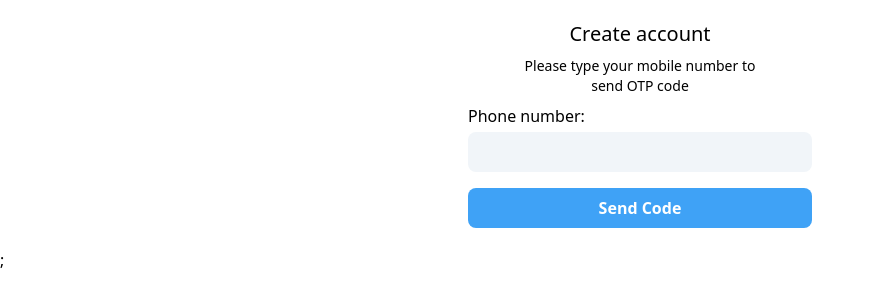
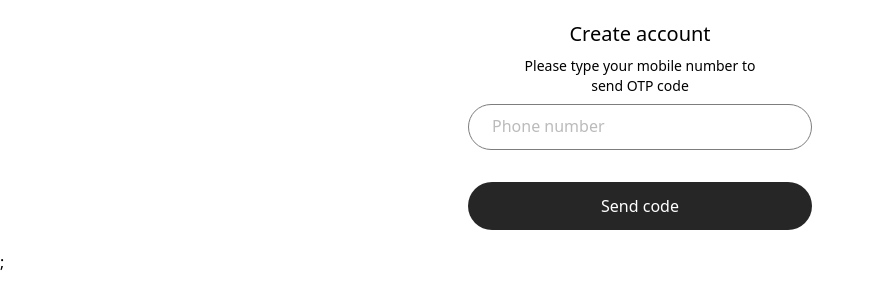
Before and after one commit to FathiMohammadDev/freelancering-app, a React (Vite) app: page / in a window 1280 px wide. Shown: the top 308 px of the page, without its empty margins (0-875 px from the left). Built offline with nearby package versions, Linux system fonts and the light colour scheme.

Commit message:
change form button psudo class style

```diff
--- a/package.json
+++ b/package.json
@@ -15,6 +15,7 @@
     "react": "^18.3.1",
     "react-dom": "^18.3.1",
     "react-hot-toast": "^2.4.1",
+    "react-loader-spinner": "^6.1.6",
     "react-otp-input": "^3.1.1"
   },
   "devDependencies": {
--- a/src/features/auth/SendOTPForm.jsx
+++ b/src/features/auth/SendOTPForm.jsx
@@ -1,3 +1,6 @@
+import TextField from "../../ui/TextField";
+import { Bars } from "react-loader-spinner";
+
 const SendOTPForm = ({
   phoneNumber,
   setPhoneNumber,
@@ -17,23 +20,25 @@ const SendOTPForm = ({
         <br /> send OTP code
       </p>
       <form className="space-y-4" onSubmit={(e) => sumbitFormHandler(e)}>
-        <div>
-          <label className="text-left block text-text_light mb-1">
-            Phone number:
-          </label>
-          <input
-            value={phoneNumber}
-            onChange={(e) => setPhoneNumber(e.target.value)}
-            type="text"
-            className="w-full bg-bg_light p-2 outline-0 rounded-lg text-text_light"
-          />
-        </div>
-        <button
-          type="sumbit"
-          className="bg-primary text-white w-full font-bold p-2 rounded-lg disabled:opacity-30"
-          disabled={isPending && true}
-        >
-          Send Code
+        <TextField
+          label="Phone number"
+          value={phoneNumber}
+          setValue={(e) => setPhoneNumber(e.target.value)}
+        />
+        <button type="sumbit" className="form-btn" disabled={isPending && true}>
+          {isPending ? (
+            <Bars
+              height="25"
+              width="25"
+              color="#fff"
+              ariaLabel="bars-loading"
+              wrapperStyle={{}}
+              wrapperClass=""
+              visible={true}
+            />
+          ) : (
+            "Send code"
+          )}
         </button>
       </form>
     </div>
--- a/src/index.css
+++ b/src/index.css
@@ -4,9 +4,8 @@
 
 @layer components {
     .form-btn {
-        @apply w-full bg-[rgb(1, 1, 1)] opacity-85 text-white p-3 rounded-[35px] flex items-center justify-center disabled:opacity-60 disabled:cursor-wait transition-all ease-in-out
+        @apply w-full bg-[rgb(1,1,1)] opacity-85 text-white  p-3 rounded-[35px] flex items-center justify-center disabled:opacity-50 transition-all ease-in-out
     }
-
     .form-btn:hover {
         @apply bg-opacity-90 tracking-wide
     }
```
Also changed, not shown: 1 other file (tests, documents, lock files or other folders).
